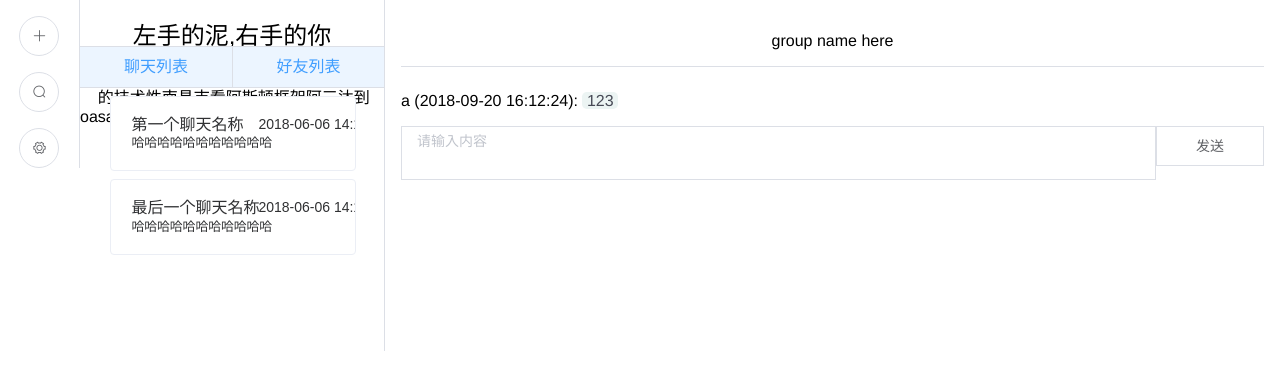
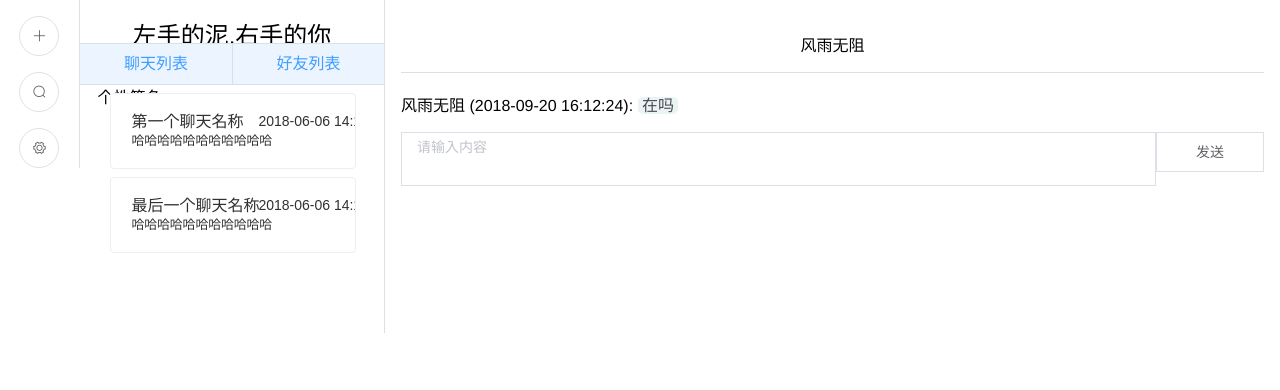
Before and after one commit to BouncyElf/chat-ui, a Vue app: page /#/chat in a window 1280 px wide. Shown: the top 390 px of the page. Built offline with nearby package versions, Linux system fonts and the light colour scheme.

Commit message:
refactor: update fake data

```diff
--- a/src/components/chat_list.vue
+++ b/src/components/chat_list.vue
@@ -1,6 +1,6 @@
 <template>
 	<el-row class="chat-list-wrapper">
-		<el-button class="chat" v-for="c in chats">
+		<el-button class="chat" v-for="c in chats" @click="open_chat(c)">
 			<el-card class="chat-card" shadow="hover">
 				<el-row class="chat-title">
 					<el-col :span="15" class="chat-name">{{ c.name }}</el-col>
@@ -14,7 +14,12 @@
 
 <script>
 export default {
-	props: ['chats']
+	props: ['chats'],
+	methods: {
+		open_chat(group) {
+			this.$emit('open_chat', group);
+		}
+	}
 };
 </script>
 
--- a/src/views/chat.vue
+++ b/src/views/chat.vue
@@ -19,7 +19,10 @@
 							</el-col>
 						</el-row>
 						<el-row class="list-content">
-							<chat-list v-if="list_mode === 'chat'" :chats="chat_list"></chat-list>
+							<chat-list v-if="list_mode === 'chat'"
+								:chats="chat_list"
+								@open_chat="get_chat"
+								></chat-list>
 							<friend-list v-else :friends="friends"></friend-list>
 						</el-row>
 					</el-row>
@@ -49,14 +52,14 @@ export default {
 		return {
 			list_mode:'chat',
 			name:'左手的泥,右手的你',
-			bio:'的技术性南昌市看阿斯顿框架阿三达到oasas',
-			group_name:'group name here',
+			bio:'个性签名',
+			group_name:'风雨无阻',
 			input_message:'',
 			focused_messages: [
 				{
-					from:'a',
+					from:'风雨无阻',
 					time:'2018-09-20 16:12:24',
-					content:'123'
+					content:'在吗'
 				}
 			],
 			friends:[
@@ -78,6 +81,7 @@ export default {
 			chat_list: [
 				{
 					name:'第一个聊天名称',
+					gid:'123321123',
 					msg: {
 						content:'哈哈哈哈哈哈哈哈哈哈哈',
 						time:'2018-06-06 14:12:23'
@@ -85,6 +89,7 @@ export default {
 				},
 				{
 					name:'最后一个聊天名称',
+					gid:'123321123',
 					msg: {
 						content:'哈哈哈哈哈哈哈哈哈哈哈',
 						time:'2018-06-06 14:12:23'
@@ -96,6 +101,9 @@ export default {
 	methods: {
 		changeListMode(mode) {
 			this.list_mode = mode;
+		},
+		get_chat(group) {
+			console.log(group);
 		},
 		send_msg(msg) {
 			let that = this;
```
